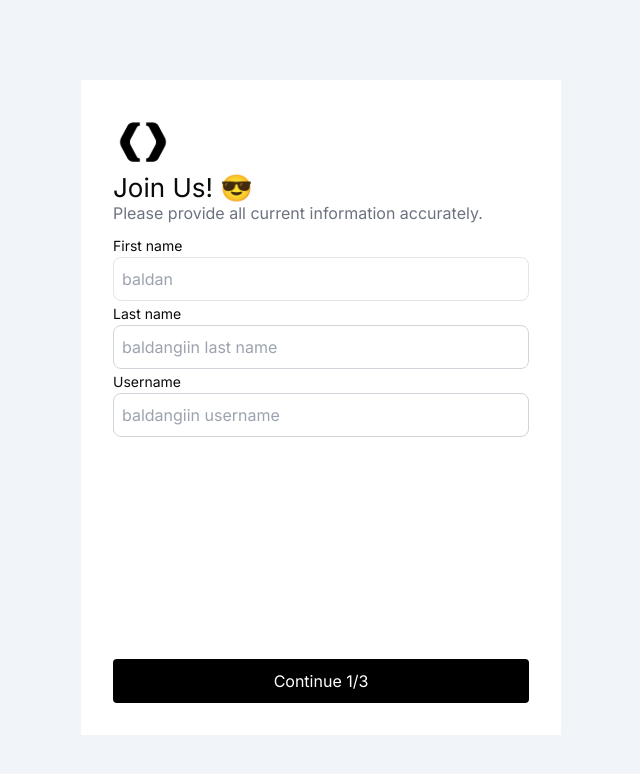
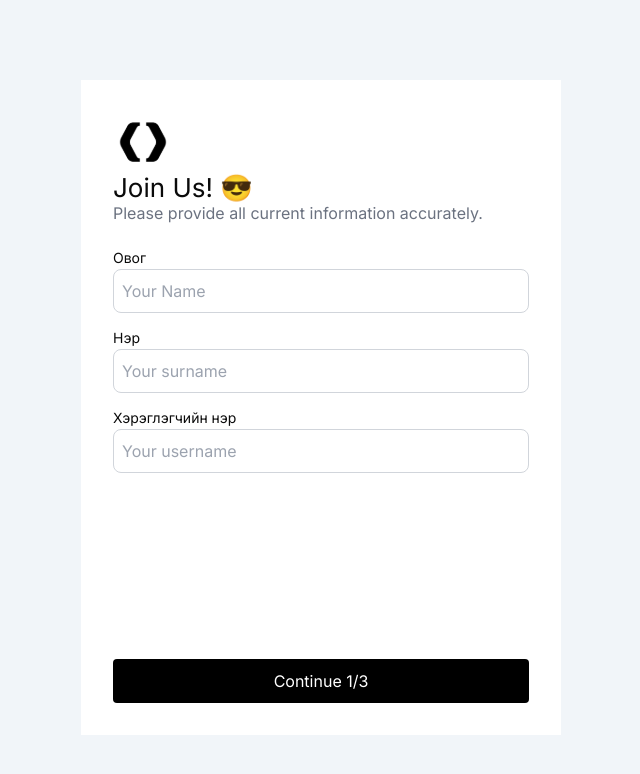
Before and after one commit to adiyakhuu1/form, a Next.js app: page / in a window 1280 px wide. Shown: the top 774 px of the page, without its empty margins (319-959 px from the left). Built offline with nearby package versions, Linux system fonts and the light colour scheme.

Commit message:
did something lol

```diff
--- a/src/app/components/PageOne.jsx
+++ b/src/app/components/PageOne.jsx
@@ -14,19 +14,45 @@ export default function PageOne({
   setLastname,
   setError,
   error,
+  takePageOneInfo,
+  pageOneInfo,
 }) {
-  let red;
+  // let red;
+  // useEffect(() => {
+  //   if (error) {
+  //     red = "border-red-600";
+  //   } else {
+  //     red = "border-gray-300";
+  //   }
+  // }, [error]);
+  const regularStyle = `w-[416px] h-11 border-[1px] rounded-lg p-2 border-gray-300`;
+  const warningStyle = `w-[416px] h-11 border-[1px] rounded-lg p-2 border-red-500`;
   useEffect(() => {
-    if (error) {
-      red = "border-red-600";
+    if (
+      pageOneInfo.includes("1") ||
+      pageOneInfo.includes("2") ||
+      pageOneInfo.includes("3") ||
+      pageOneInfo.includes("4") ||
+      pageOneInfo.includes("5") ||
+      pageOneInfo.includes("6") ||
+      pageOneInfo.includes("7") ||
+      pageOneInfo.includes("8") ||
+      pageOneInfo.includes("9") ||
+      pageOneInfo.includes("0")
+    ) {
+      setError(true);
     } else {
-      red = "border-gray-300";
+      setError(false);
     }
-  }, [error]);
+  }, [pageOneInfo]);
+  // const checkNumbers = (pageOneInfo) => {
+
+  // };
   return (
     <div
-      className={`w-[480px] h-[655px] relative bg-white m-auto mt-20 ${inter.className}`}>
-      <div className="w-[416px] h-[385px] absolute top-8 left-8 right-8">
+      className={`w-[480px] h-[655px] relative bg-white m-auto mt-20 ${inter.className}`}
+    >
+      <div className="w-[416px] h-[385px] absolute top-8 left-8 right-8 ">
         <div className="pb-2">
           <img src="./img/pinecone-logo.svg" />
           <p className="text-[26px] leading-[31.47px]">Join Us! 😎</p>
@@ -34,59 +60,83 @@ export default function PageOne({
             Please provide all current information accurately.
           </p>
         </div>
-        <div className="">
-          <label htmlFor="name" className="text-[14px]">
-            First name
+        <div className="my-3">
+          <label htmlFor="name" className="text-[14px] ">
+            Овог {error && <span className="text-red-500">*</span>}
           </label>
           <br />
           <input
+            onChange={(e) => {
+              setFirstname(e.target.value);
+              console.log(firstname);
+              takePageOneInfo(username + firstname + lastname);
+            }}
             onKeyDown={(e) => {
-              setFirstname(e.target.value);
-              console.log(e.target.value);
+              // console.log(e.target.value);
             }}
-            className={`w-[416px] h-11 border-[1px] rounded-lg p-2 ${red}`}
-            placeholder="baldan"
+            className={error ? warningStyle : regularStyle}
+            placeholder="Your Name"
             type="text"
           />
+          {error && <p className="text-red-500">Тоо оруулж болохгүй!</p>}
         </div>
-        <div className="">
+        <div className="my-3">
           <label htmlFor="name" className="text-[14px]">
-            Last name
+            Нэр {error && <span className="text-red-500">*</span>}
           </label>
           <br />
           <input
-            onKeyDown={(e) => {
+            onChange={(e) => {
               setLastname(e.target.value);
-              console.log(e.target.value);
+
+              console.log(lastname);
+              takePageOneInfo(username + firstname + lastname);
             }}
-            className="w-[416px] h-11 border-[1px] rounded-lg p-2 border-gray-300"
-            placeholder="baldangiin last name"
+            className={error ? warningStyle : regularStyle}
+            placeholder="Your surname"
           />
+          {error && <p className="text-red-500">Тоо оруулж болохгүй!</p>}
         </div>
-        <div className="">
+        <div className="my-3">
           <label htmlFor="name" className="text-[14px]">
-            Username
+            Хэрэглэгчийн нэр {error && <span className="text-red-500">*</span>}
           </label>
           <br />
           <input
-            onKeyDown={(e) => {
+            onChange={(e) => {
               setUsername(e.target.value);
-              console.log(e.target.value);
+
+              console.log(username);
+              takePageOneInfo(username + firstname + lastname);
             }}
-            className="w-[416px] h-11 border-[1px] rounded-lg p-2 border-gray-300"
-            placeholder="baldangiin username"
+            className={error ? warningStyle : regularStyle}
+            placeholder="Your username"
           />
+          {error && <p className="text-red-500">Тоо оруулж болохгүй!</p>}
         </div>
       </div>
-
+      {error ? (
+        <button
+          disabled
+          onClick={() => {
+            setCurrent(2);
+          }}
+          className="w-[416px] h-11 cursor-not-allowed bg-gray-400 text-white rounded-sm  absolute bottom-8 right-8 left-8"
+          type="submit"
+        >
+          Continue 1/3
+        </button>
+      ) : (
         <button
           onClick={() => {
             setCurrent(2);
           }}
           className="w-[416px] h-11 bg-black text-white rounded-sm  absolute bottom-8 right-8 left-8"
-        type="submit">
+          type="submit"
+        >
           Continue 1/3
         </button>
+      )}
     </div>
   );
 }
--- a/src/app/components/PageThree.jsx
+++ b/src/app/components/PageThree.jsx
@@ -4,9 +4,11 @@ import * as React from "react";
 import { Inter } from "next/font/google";
 const inter = Inter({ subsets: ["latin"] });
 export default function PageThree({ setCurrent }) {
+  const regularStyle = `w-[416px] h-11 border-[1px] rounded-lg p-2 border-gray-300`;
   return (
     <div
-      className={`w-[480px] h-[655px] relative bg-white m-auto mt-20 ${inter.className}`}>
+      className={`w-[480px] h-[655px] relative bg-white m-auto mt-20 ${inter.className}`}
+    >
       <div className="w-[416px] h-[385px] absolute top-8 left-8 right-8">
         <div className="pb-2">
           <img src="./img/pinecone-logo.svg" />
@@ -15,24 +17,24 @@ export default function PageThree({ setCurrent }) {
             Please provide all current information accurately.
           </p>
         </div>
-        <div className="">
+        <div className="my-3">
           <label htmlFor="email" className="text-[14px]">
             Date of birth
           </label>
           <br />
           <input
-            className="w-[416px] h-11 border-[1px] rounded-lg p-2 border-gray-300"
+            className={regularStyle}
             placeholder="baldangiin email"
             type="date"
           />
         </div>
-        <div className="">
+        <div className="my-3">
           <label htmlFor="email" className="text-[14px]">
             Profile Image
           </label>
           <br />
           <input
-            className="w-[416px] h-11 border-[1px] rounded-lg p-2 border-gray-300"
+            className={regularStyle}
             placeholder="baldangiin email"
             type="file"
           />
@@ -45,7 +47,8 @@ export default function PageThree({ setCurrent }) {
             setCurrent(2);
           }}
           className="w-[128px] h-11 text-black rounded-sm border-[1px] border-gray-300 absolute bottom-8 left-8 "
-          type="submit">
+          type="submit"
+        >
           Back
         </button>
         <button
@@ -53,7 +56,8 @@ export default function PageThree({ setCurrent }) {
             setCurrent(4);
           }}
           className="w-[280px] h-11 bg-black text-white rounded-sm  absolute bottom-8 right-8 "
-          type="submit">
+          type="submit"
+        >
           Continue 3/3
         </button>
       </div>
--- a/src/app/components/PageTwo.jsx
+++ b/src/app/components/PageTwo.jsx
@@ -4,9 +4,11 @@ import * as React from "react";
 import { Inter } from "next/font/google";
 const inter = Inter({ subsets: ["latin"] });
 export default function PageTwo({ setCurrent }) {
+  const regularStyle = `w-[416px] h-11 border-[1px] rounded-lg p-2 border-gray-300`;
   return (
     <div
-      className={`w-[480px] h-[655px] relative bg-white m-auto mt-20 ${inter.className}`}>
+      className={`w-[480px] h-[655px] relative bg-white m-auto mt-20 ${inter.className}`}
+    >
       <div className="w-[416px] h-[385px] absolute top-8 left-8 right-8">
         <div className="pb-2">
           <img src="./img/pinecone-logo.svg" />
@@ -15,46 +17,46 @@ export default function PageTwo({ setCurrent }) {
             Please provide all current information accurately.
           </p>
         </div>
-        <div className="">
+        <div className="my-3">
           <label htmlFor="email" className="text-[14px]">
             Email
           </label>
           <br />
           <input
-            className="w-[416px] h-11 border-[1px] rounded-lg p-2 border-gray-300"
+            className={regularStyle}
             placeholder="baldangiin email"
             type="email"
           />
         </div>
-        <div className="">
+        <div className="my-3">
           <label htmlFor="name" className="text-[14px]">
             Phone number
           </label>
           <br />
           <input
-            className="w-[416px] h-11 border-[1px] rounded-lg p-2 border-gray-300"
+            className={regularStyle}
             placeholder="baldangiin utasnii dugaar"
             type="number"
           />
         </div>
-        <div className="">
+        <div className="my-3">
           <label htmlFor="name" className="text-[14px]">
             Password
           </label>
           <br />
           <input
-            className="w-[416px] h-11 border-[1px] rounded-lg p-2 border-gray-300"
+            className={regularStyle}
             placeholder="baldangiin password"
             type="password"
           />
         </div>
-        <div className="">
+        <div className="my-3">
           <label htmlFor="name" className="text-[14px]">
             Confirm password
           </label>
           <br />
           <input
-            className="w-[416px] h-11 border-[1px] rounded-lg p-2 border-gray-300"
+            className={regularStyle}
             placeholder="baldangiin password"
             type="password"
           />
@@ -66,7 +68,8 @@ export default function PageTwo({ setCurrent }) {
             setCurrent(1);
           }}
           className="w-[128px] h-11 text-black rounded-sm border-[1px] border-gray-300 absolute bottom-8 left-8 "
-          type="submit">
+          type="submit"
+        >
           Back
         </button>
         <button
@@ -74,7 +77,8 @@ export default function PageTwo({ setCurrent }) {
             setCurrent(3);
           }}
           className="w-[280px] h-11 bg-black text-white rounded-sm  absolute bottom-8 right-8 "
-          type="submit">
+          type="submit"
+        >
           Continue 2/3
         </button>
       </div>
--- a/src/app/page.js
+++ b/src/app/page.js
@@ -9,6 +9,7 @@ import { number } from "zod";
 
 export default function Home() {
   const [current, setCurrent] = useState(1);
+  const [pageOneInfo, takePageOneInfo] = useState("");
   const [firstname, setFirstname] = useState("");
   const [lastname, setLastname] = useState("");
   const [username, setUsername] = useState("");
@@ -27,21 +28,17 @@ export default function Home() {
   //     return <PageDone setCurrent={setCurrent} />;
   //   }
   // };
-  useEffect(() => {
-    if (
-      firstname.includes(number) ||
-      lastname.includes(number) ||
-      username.includes(number)
-    ) {
-      setError(true);
-    }
-  }, [error]);
+  // useEffect(() => {
+
+  // }, [error, firstname]);
   return (
     <>
       {/* <CurrentPage setCurrent={setCurrent} /> */}
 
       {current === 1 ? (
         <PageOne
+          takePageOneInfo={takePageOneInfo}
+          pageOneInfo={pageOneInfo}
           error={error}
           setError={setError}
           setCurrent={setCurrent}
```
Lines whose indentation alone changed are shown as unchanged.
